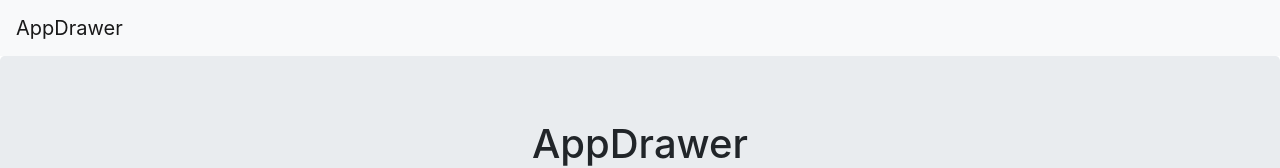
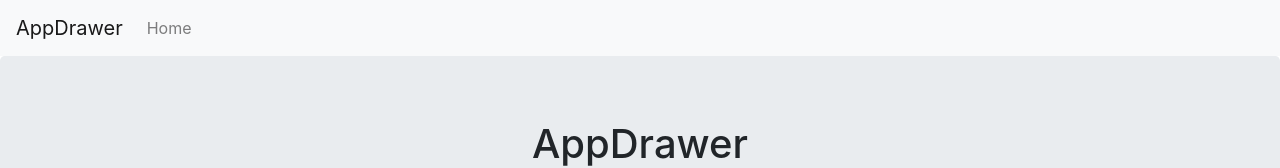
Before and after one commit to JoshuaLeeGMIT/app-drawer, a React (Create React App) app: page / in a window 1280 px wide. Shown: the top 168 px of the page. Built offline with nearby package versions, Linux system fonts and the light colour scheme.

Commit message:
app: Add routing

```diff
--- a/src/App.js
+++ b/src/App.js
@@ -1,6 +1,8 @@
+import Nav from 'react-bootstrap/Nav';
 import Navbar from 'react-bootstrap/Navbar';
 import React from 'react';
 
+import {BrowserRouter, Switch, Route} from 'react-router-dom';
 import {Home} from './components/home';
 
 import './App.css';
@@ -9,12 +11,19 @@ import 'bootstrap/dist/css/bootstrap.min.css';
 class App extends React.Component {
   render() {
     return (
+      <BrowserRouter>
         <div className="App">
           <Navbar bg="light">
             <Navbar.Brand>AppDrawer</Navbar.Brand>
+            <Nav className="mr-auto">
+              <Nav.Link href="/">Home</Nav.Link>
+            </Nav>
           </Navbar>
-          <Home></Home>
+          <Switch>
+            <Route exact path="/" component={Home}></Route>
+          </Switch>
         </div>
+      </BrowserRouter>
     );
   }
 }
```
